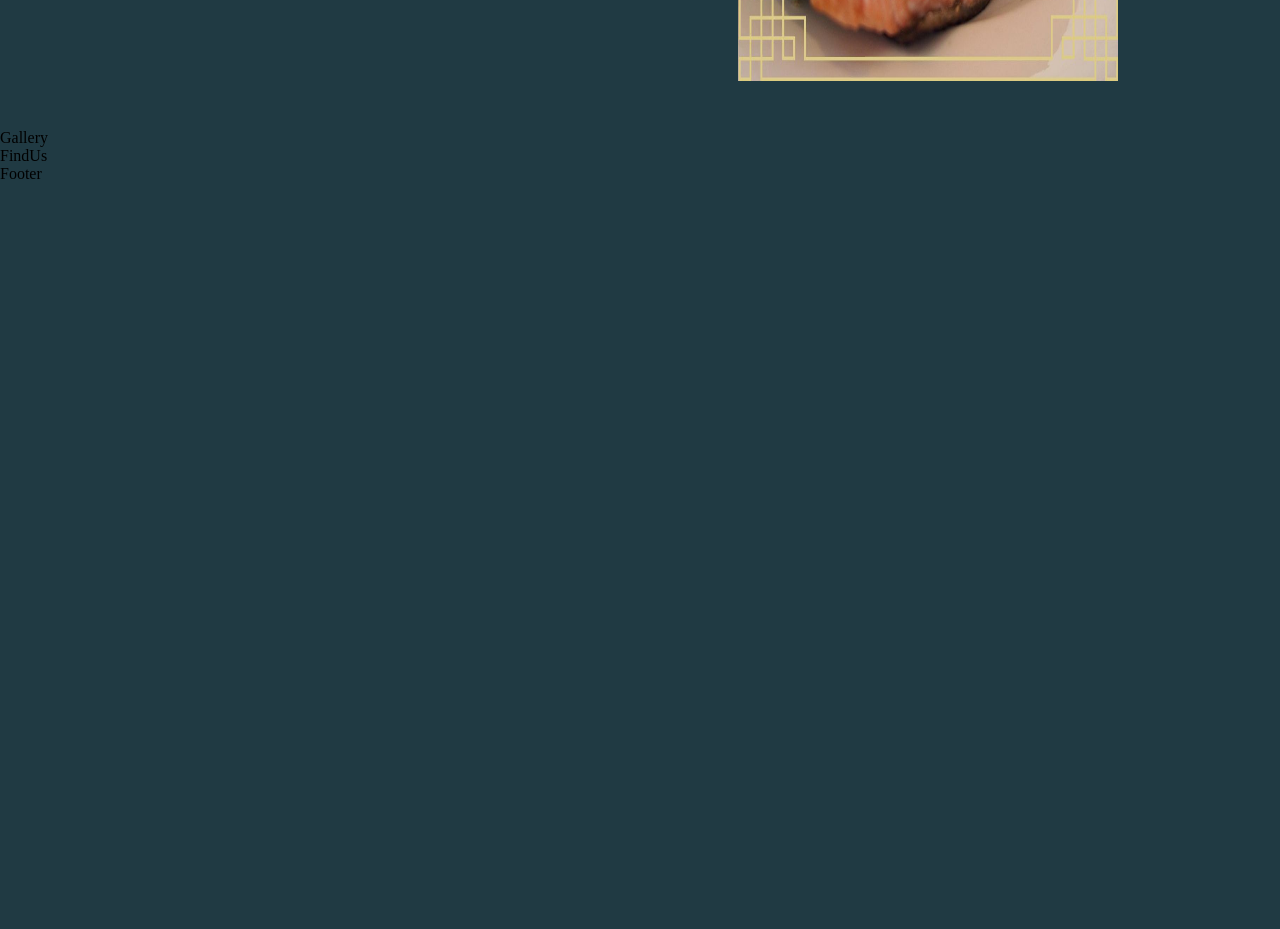
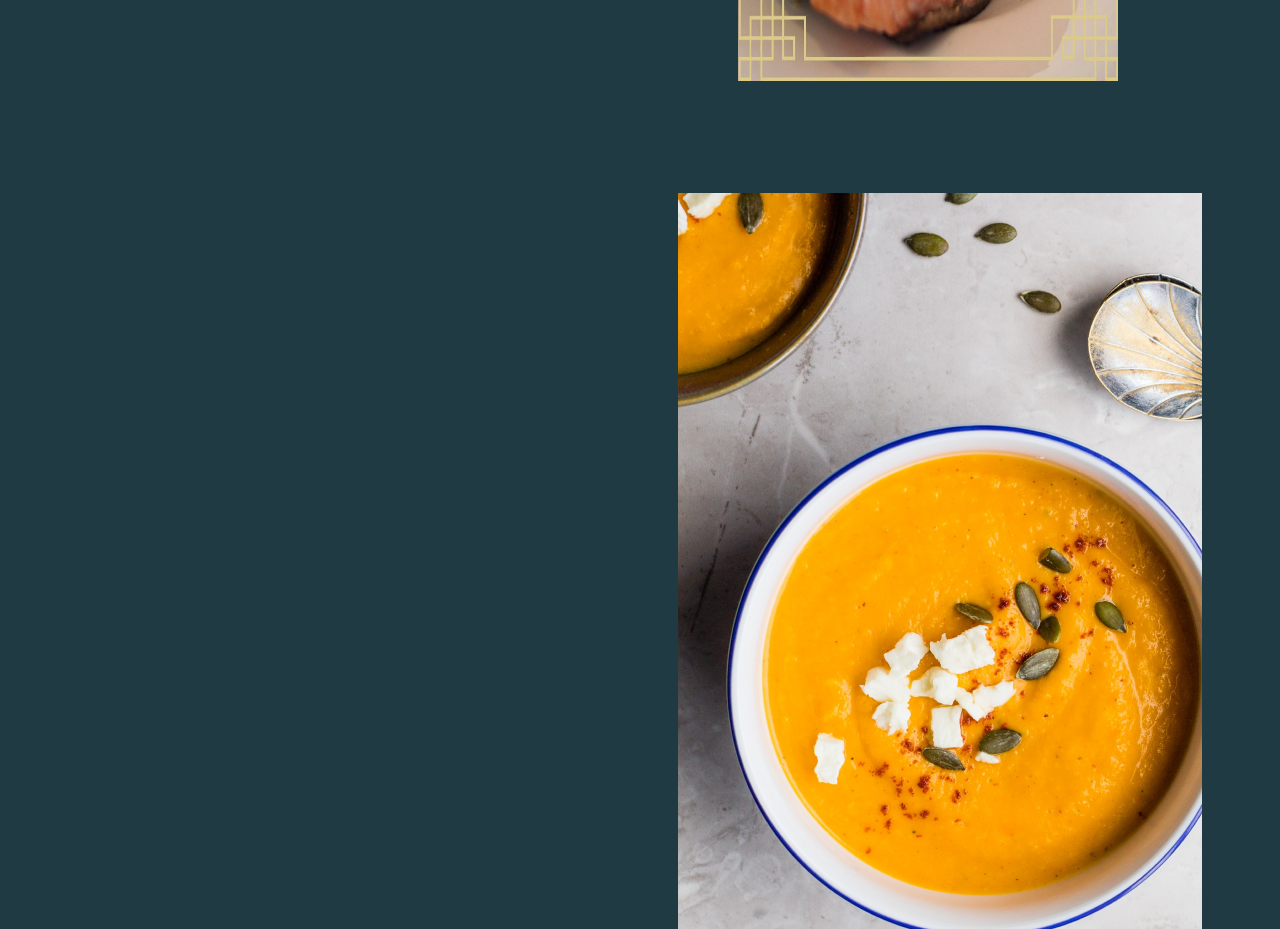
Before and after one commit to brimanz/Elite_app, a React (Vite) app: page / in a window 1280 px wide. Shown: the part 5560-6489 px from the top of the page. Before the commit the page ends 5743 px from the top, so only its background shows below. Built offline with nearby package versions, Linux system fonts and the light colour scheme; a web font is replaced by a local one.

Commit message:
first steps in gallery component

```diff
--- a/src/App.jsx
+++ b/src/App.jsx
@@ -2,10 +2,10 @@ import React from 'react';
 import './index.css';
 import './App.css';
 
-
 //components import
 import { AboutUs, Chef, FindUs, Footer, Gallery, Header, Intro, Laurels, SpecialMenu } from './container';
 import { Navbar } from './components';
+
 
 const App = () => (
   <div className="App">
--- a/src/container/Gallery/Gallery.css
+++ b/src/container/Gallery/Gallery.css
@@ -0,0 +1,6 @@
+.app__gallery{
+	display: flex;
+	flex-direction: row;
+	background: var(--color-black);
+	padding: 4rem 0 4rem 6rem;
+}
--- a/src/container/Gallery/Gallery.jsx
+++ b/src/container/Gallery/Gallery.jsx
@@ -1,11 +1,69 @@
-import React from 'react';
-
+import React, {useRef} from 'react';
+import {BsArrowLeftShort, BsArrowRightShort} from 'react-icons/bs';
+import {images, data} from '../../constants';
+import {SubHeading, MenuItem} from '../../components';
 import './Gallery.css';
 
-const Gallery = () => (
-  <div>
-    Gallery
-  </div>
-);
+
+const galleryImages = [images.gallery01, images.gallery02, images.gallery03, images.gallery04];
+
+const Gallery = () => {
+
+  const scrollRef = useRef(null);
+
+  const scroll = (direction) => {
+    const{current} = scrollRef;
+
+    if(direction === "left"){
+      current.scrollLeft -= 300;
+    } else{
+      current.scrollLeft += 300;
+    }
+  }
+
+
+  return(
+    <div className="app__gallery flex__center">
+      <div className="app__gallery-content">
+        <SubHeading title="nuetra galería"/>
+        <h1 className="headtext__cormorant">
+          Galería de fotos
+        </h1>
+        <p
+          className="p__opensans"
+          style={{color: "#f5f5f5", marginTop: "2rem"}}
+        >
+          Nuetros mejores platillos.
+        </p>
+        <a href="/" className="custom__button">Ver mas</a>
+      </div>
+
+      <div className="app__gallery-images">
+        <div className="app__gallery-images_container" ref={scrollRef}>
+          {galleryImages.map((image, index) => (
+            <div
+              className="app__galleryimages flex__center"
+              key={`gallery_image-${index + 1}`}
+            >
+              <img src={image} alt="gallery images"/>
+            </div>
+          ))}
+        </div>
+
+        <div className="app__gallery-images_arrow">
+          <BsArrowLeftShort
+            className="gallery_arrow-icon"
+            onClick={() => scroll("left")}
+          />
+          <BsArrowRightShort
+            className="gallery_arrow-icon"
+            onClick={() => scroll("right")}
+          />
+        </div>
+      </div>
+    </div>
+  );
+}
+
 
 export default Gallery;
```
